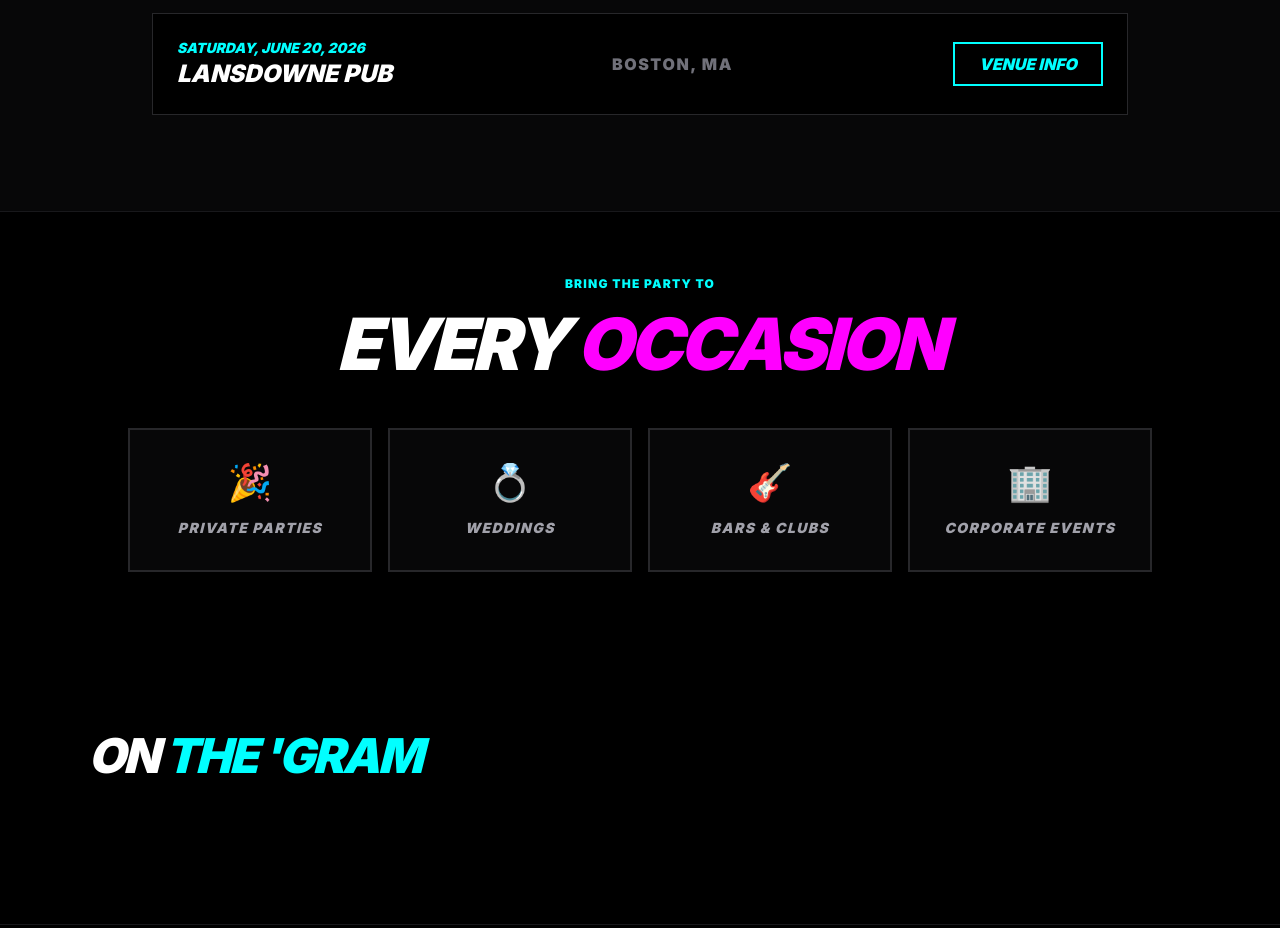
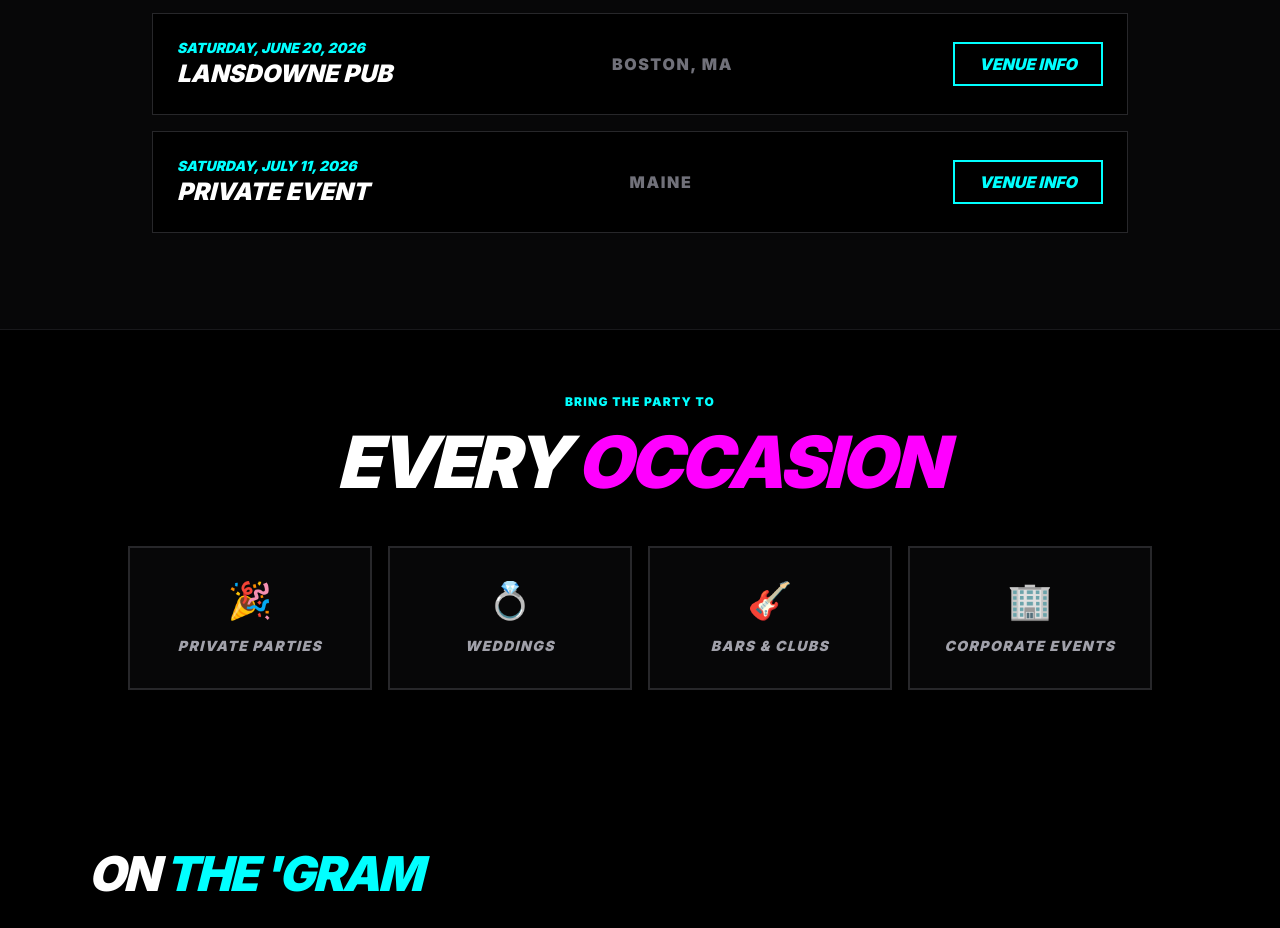
Before and after one commit to adeligianis/thrash-party-site, a plain HTML site: page index.html in a window 1280 px wide. Shown: the part 2723-3651 px from the top of the page. Drawn offline with nearby package versions, Linux system fonts and the light colour scheme.

Commit message:
add a gig

```diff
--- a/index.html
+++ b/index.html
@@ -311,6 +311,12 @@
         venue: "Lansdowne Pub",
         location: "Boston, MA",
         link: "https://www.lansdownepubboston.com/"
+      },
+      {
+        date: "Saturday, July 11, 2026",
+        venue: "Private Event",
+        location: "Maine",
+        link: "https://thrashparty.com/contact"
       }
     ];
 
```
Also changed, not shown: 1 other file.
